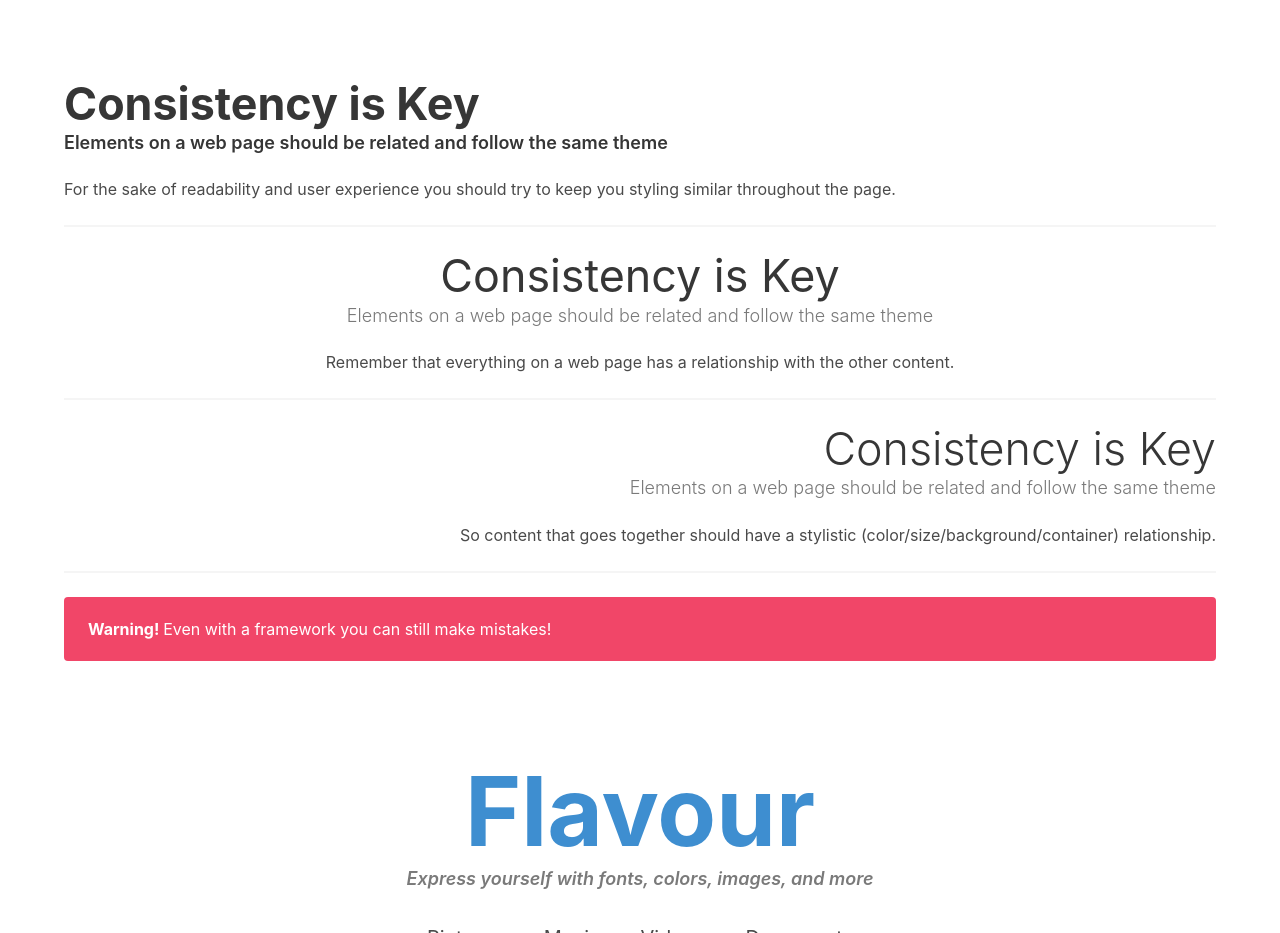
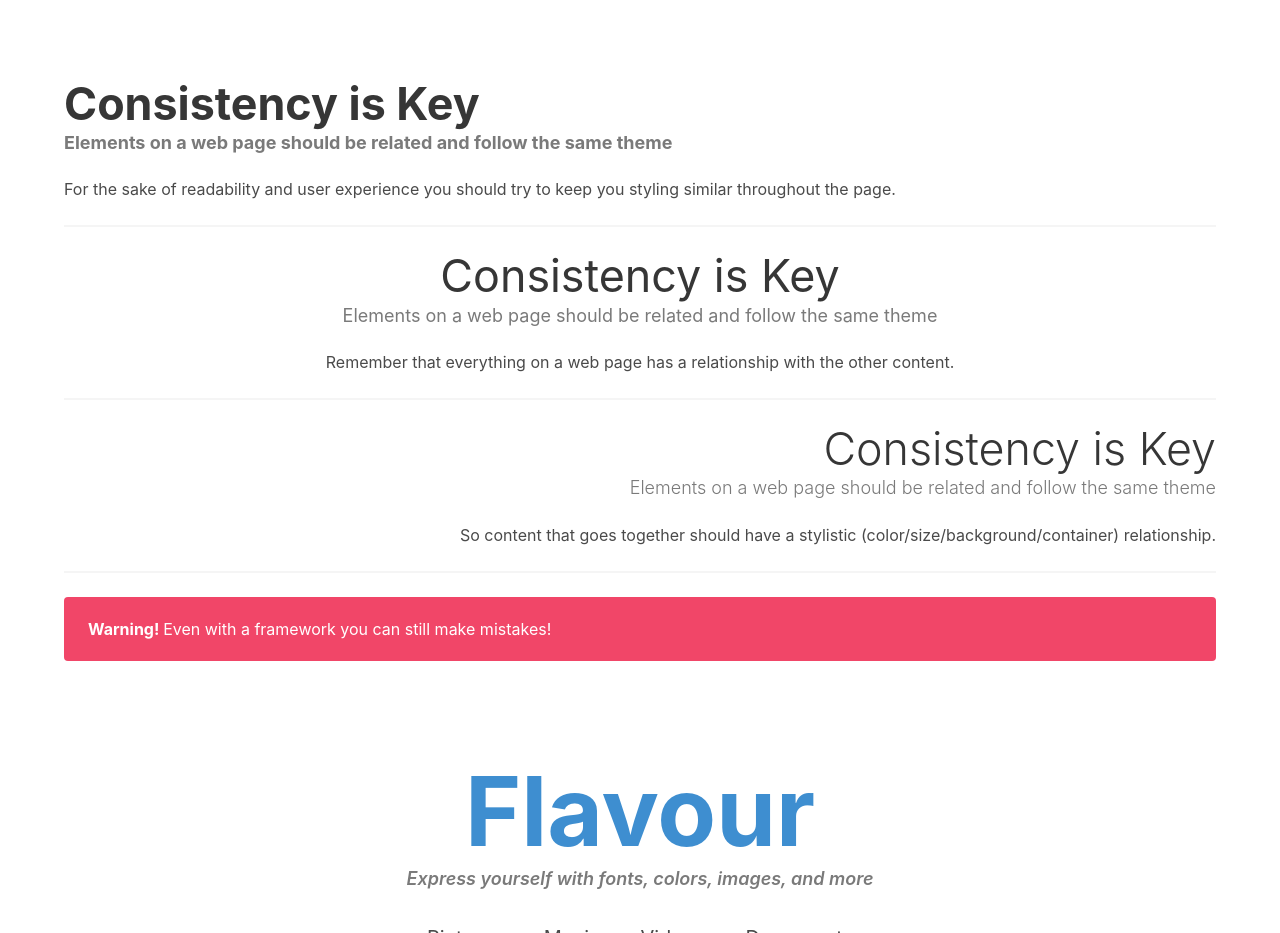
Before and after one commit to jdmar3-comp426/a02-patel-ashna, a website: page index.html in a window 1280 px wide. Shown: the part 1300-2233 px from the top of the page. Drawn offline with nearby package versions, Linux system fonts and the light colour scheme; a web font is replaced by a local one.

Commit message:
potential fix to subtitle

```diff
--- a/index.html
+++ b/index.html
@@ -58,7 +58,7 @@
     <div class="container">
         <div class="content">
             <h1 class="title has-text-weight-bold">Consistency is Key</h1>
-            <h5 class="subtitle">Elements on a web page should be related and follow the same theme</h5>
+            <h5 class="subtitle has-text-grey has-text-weight-bold">Elements on a web page should be related and follow the same theme</h5>
             <p>
 	    	For the sake of readability and user experience you should try to keep you styling similar throughout the page.
 	    </p>
@@ -66,7 +66,7 @@
         <hr>
         <div class="content has-text-centered">
             <h1 class="title has-text-weight-normal">Consistency is Key</h1>
-            <h5 class="subtitle has-text-grey has-text-weight-light">Elements on a web page should be related and follow the same theme</h5>
+            <h5 class="subtitle has-text-grey has-text-weight-normal">Elements on a web page should be related and follow the same theme</h5>
             <p>
 	    	Remember that everything on a web page has a relationship with the other content.
 	    </p>
```
